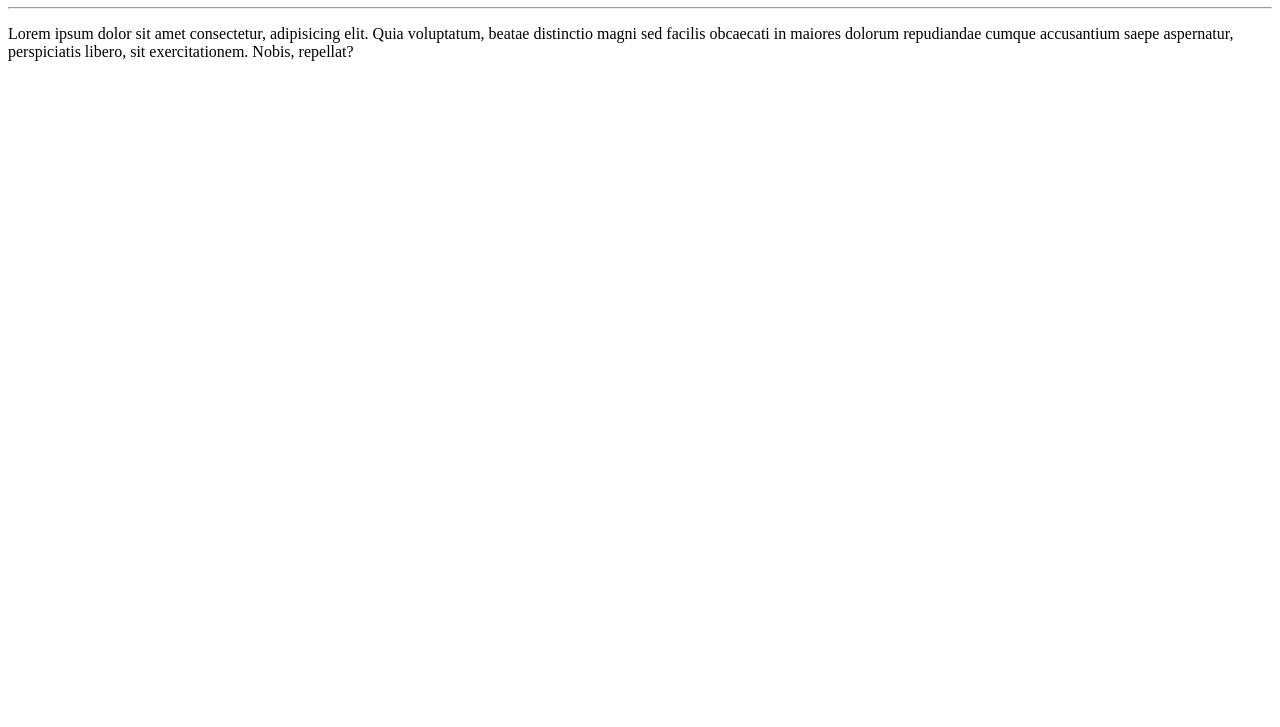
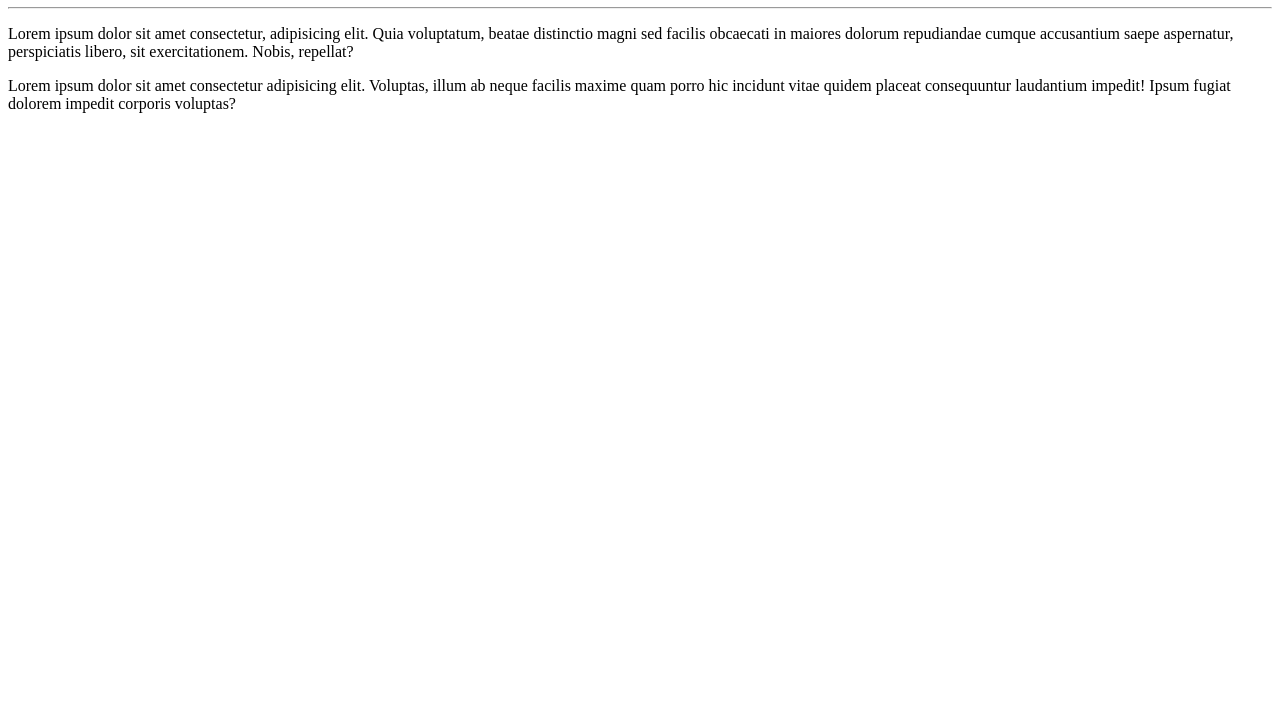
Before and after one commit to Alexssandro-hub/Ola-Mundo, a plain HTML site: page site-exemple/index.html in a window 1280 px wide. Shown: the part 73-800 px from the top of the page. Drawn offline with Linux system fonts and the light colour scheme.

Commit message:
Adicionei um parágrafo

```diff
--- a/site-exemple/index.html
+++ b/site-exemple/index.html
@@ -9,5 +9,6 @@
     <h1>Olá, Mundo!</h1>
     <hr>
     <p>Lorem ipsum dolor sit amet consectetur, adipisicing elit. Quia voluptatum, beatae distinctio magni sed facilis obcaecati in maiores dolorum repudiandae cumque accusantium saepe aspernatur, perspiciatis libero, sit exercitationem. Nobis, repellat?</p>
+    <p>Lorem ipsum dolor sit amet consectetur adipisicing elit. Voluptas, illum ab neque facilis maxime quam porro hic incidunt vitae quidem placeat consequuntur laudantium impedit! Ipsum fugiat dolorem impedit corporis voluptas?</p>
 </body>
 </html>
```
